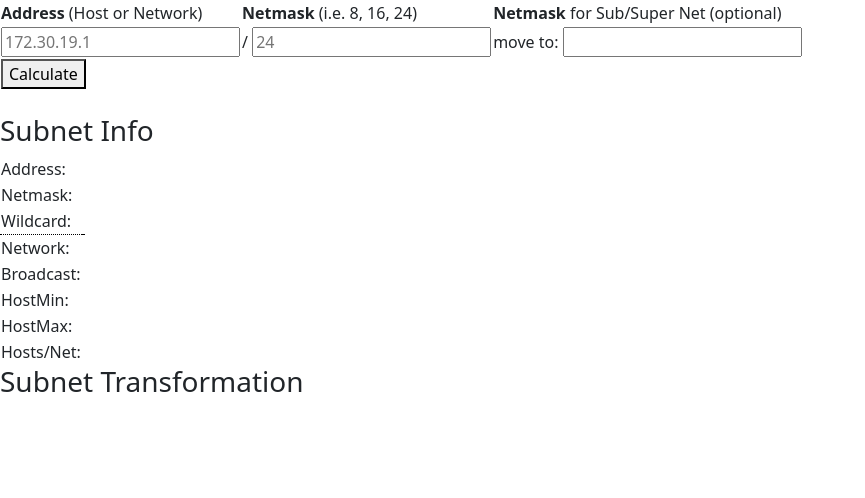
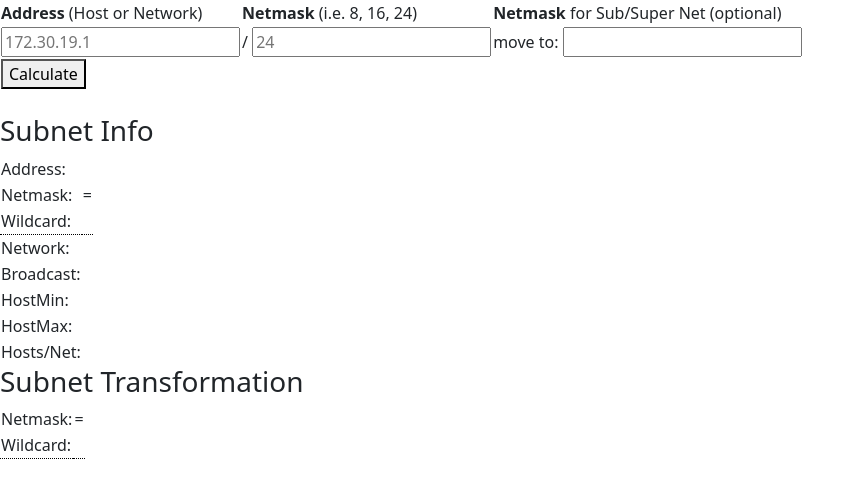
Before and after one commit to firedrow/flask_ipcalc, a Flask app: template templates/subnets.html in a window 1280 px wide. Shown: the top 498 px of the page, without its empty margins (0-865 px from the left). Run offline with Flask 2, Linux system fonts and the light colour scheme; the template is opened without the code that fills it, so the values that code supplies are empty.

Commit message:
added sub/supernet netmask and wildcard

```diff
--- a/app.py
+++ b/app.py
@@ -29,7 +29,8 @@ def ipcalc():
         subnet = ipaddress.IPv4Network(f"{ipaddr}/{netmask}", strict=False)
         subnetinfo = ('{'
                       f'"address": "{ipaddr}",'
-                      f'"netmask": "{netmask}",'
+                      f'"netmask": "{subnet.netmask}",'
+                      f'"netmaskcidr": "{subnet.prefixlen}",'
                       f'"wildcard": "{subnet.hostmask}",'
                       f'"network": "{subnet.with_prefixlen}",'
                       f'"broadcast": "{subnet.broadcast_address}",'
@@ -39,13 +40,14 @@ def ipcalc():
                       '}')
         return render_template("ipcalc.html", subnet=json.loads(subnetinfo))
 
-    elif (request.method == "POST") and (request.form != ""):
+    elif (request.method == "POST") and (request.form["newmask"] != ""):
         ipaddr = request.form["ipaddr"]
         netmask = request.form["netmask"]
         subnet = ipaddress.IPv4Network(f"{ipaddr}/{netmask}", strict=False)
         subnetinfo = ('{'
                       f'"address": "{ipaddr}",'
-                      f'"netmask": "{netmask}",'
+                      f'"netmask": "{subnet.netmask}",'
+                      f'"netmaskcidr": "{subnet.prefixlen}",'
                       f'"wildcard": "{subnet.hostmask}",'
                       f'"network": "{subnet.with_prefixlen}",'
                       f'"broadcast": "{subnet.broadcast_address}",'
@@ -59,6 +61,9 @@ def ipcalc():
         if int(newmask) > int(netmask):  # Subnet
             for newnet in subnet.subnets(new_prefix=int(newmask)):
                 newmasks.append({
+                                "netmask": f"{newnet.netmask}",
+                                "netmaskcidr": f"{newnet.prefixlen}",
+                                "wildcard": f"{newnet.hostmask}",
                                 "network": f"{newnet.with_prefixlen}",
                                 "broadcast": f"{newnet.broadcast_address}",
                                 "hostmin": f"{list(newnet.hosts())[0]}",
@@ -68,6 +73,9 @@ def ipcalc():
         else:  # Supernet
             newnet = subnet.supernet(new_prefix=int(newmask))
             newmasks.append({
+                            "netmask": f"{newnet.netmask}",
+                            "netmaskcidr": f"{newnet.prefixlen}",
+                            "wildcard": f"{newnet.hostmask}",
                             "network": f"{newnet.with_prefixlen}",
                             "broadcast": f"{newnet.broadcast_address}",
                             "hostmin": f"{list(newnet.hosts())[0]}",
@@ -75,7 +83,6 @@ def ipcalc():
                             "hostnet": f"{len(list(newnet.hosts()))}"
                             })
         print(newmasks)
-
         return render_template("subnets.html", subnet=json.loads(subnetinfo),
                                newmasks=json.loads(json.dumps(newmasks)))
 
--- a/templates/ipcalc.html
+++ b/templates/ipcalc.html
@@ -8,7 +8,7 @@
         <td>Address:</td><td>{{ subnet.address }}</td>
     </tr>
     <tr>
-        <td>Netmask:</td><td>{{ subnet.netmask }}</td>
+        <td>Netmask:</td><td>{{ subnet.netmask }} = {{ subnet.netmaskcidr }}</td>
     </tr>
     <tr style="border-bottom: 1px black dotted;">
         <td>Wildcard:</td><td>{{ subnet.wildcard }}</td>
--- a/templates/subnets.html
+++ b/templates/subnets.html
@@ -8,7 +8,7 @@
         <td>Address:</td><td>{{ subnet.address }}</td>
     </tr>
     <tr>
-        <td>Netmask:</td><td>{{ subnet.netmask }}</td>
+        <td>Netmask:</td><td>{{ subnet.netmask }} = {{ subnet.netmaskcidr }}</td>
     </tr>
     <tr style="border-bottom: 1px black dotted;">
         <td>Wildcard:</td><td>{{ subnet.wildcard }}</td>
@@ -31,7 +31,16 @@
 </table>
 
 <h3>Subnet Transformation</h3>
+
+
+
 <table>
+    <tr>
+        <td>Netmask:</td><td>{{ newmasks[0].netmask }} = {{ newmasks[0].netmaskcidr }}</td>
+    </tr>
+    <tr style="border-bottom: 1px black dotted;">
+        <td>Wildcard:</td><td>{{ newmasks[0].wildcard }}</td>
+    </tr>
 {% if newmasks|length > 1 %}
     {% for mask in newmasks %}
     <tr>
```
